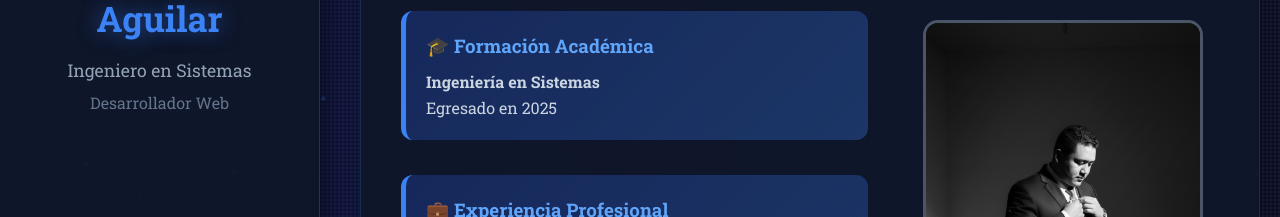
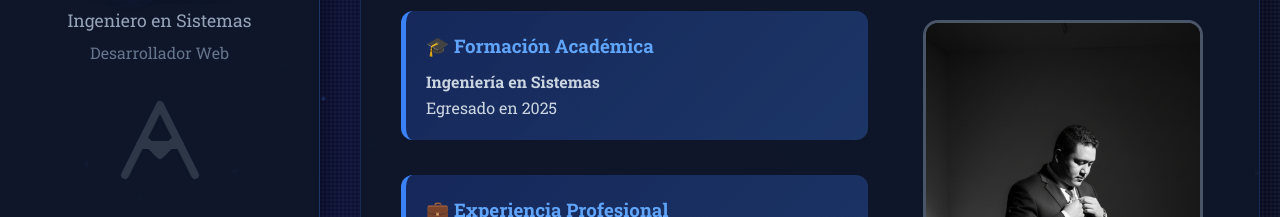
Before and after one commit to angelvs18/Angel-Website-Piloto, a website: page index.html in a window 1280 px wide. Shown: the part 345-562 px from the top of the page. Drawn offline with nearby package versions, Linux system fonts and the light colour scheme; grey boxes are pictures that could not be loaded.

Commit message:
Nada, solo vine a insertar el favicon. Chao me voy a dormir.

```diff
--- a/index.html
+++ b/index.html
@@ -10,6 +10,7 @@
             <link rel="preconnect" href="https://fonts.gstatic.com" crossorigin>
             <link href="https://fonts.googleapis.com/css2?family=Raleway:ital,wght@0,100..900;1,100..900&family=Roboto+Slab:wght@100..900&display=swap" rel="stylesheet">
             <link rel="stylesheet" href="https://fonts.googleapis.com/css2?family=Material+Symbols+Outlined:opsz,wght,FILL,GRAD@20..48,100..700,0..1,-50..200&icon_names=cloud_upload" />
+            <link rel="icon" type="image/x-icon" href="assets/favicon.ico">
 </head>
 <body>
     <div class="container">
@@ -27,6 +28,11 @@
                 <p class="subtitle">Desarrollador Web</p>
             </div>
         </div>
+        <svg width="100" height="100" viewBox="0 0 100 100" xmlns="http://www.w3.org/2000/svg" fill="none" stroke="#2D3748" stroke-width="8" stroke-linecap="round" stroke-linejoin="round">
+    <path d="M15 85 L 50 15 L 85 85"/>
+    <path d="M35 50 L 50 65 L 65 50"/>
+    <line x1="30" y1="55" x2="70" y2="55" />
+</svg>
 
         <div class="social-links">
             <a href="https://www.linkedin.com/in/angelmendezaguilar" target="_blank" title="LinkedIn">
```
Also changed, not shown: assets/favicon.ico (added).
